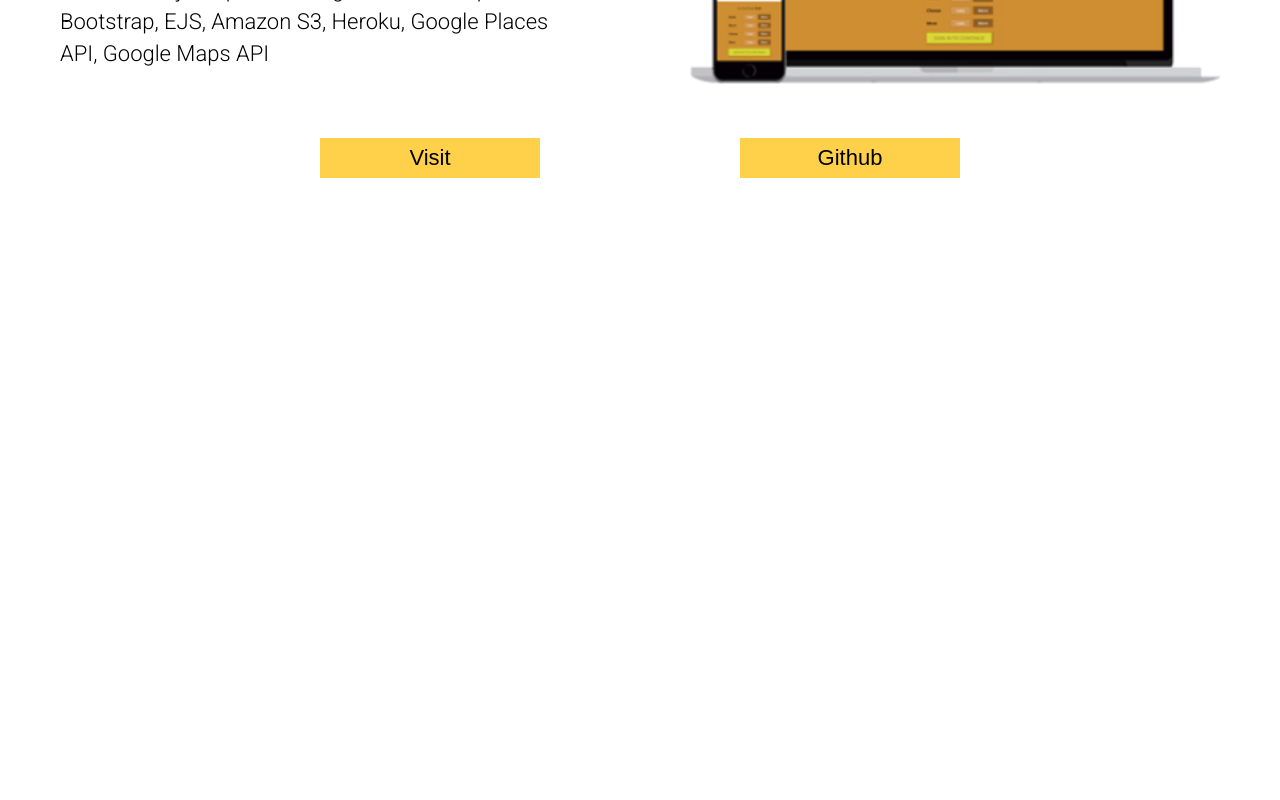
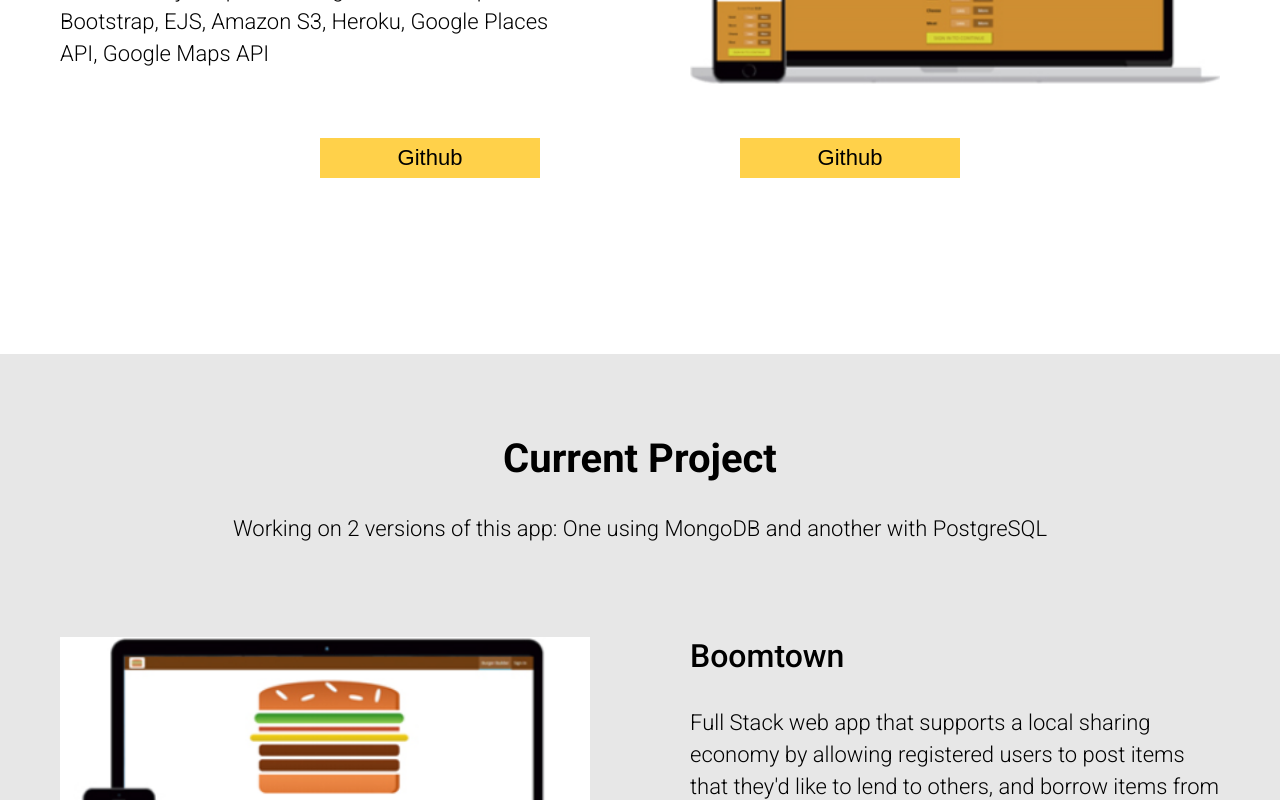
Before and after one commit to Aseelaldallal/portfolio, a React app: page / in a window 1280 px wide. Shown: the part 2920-3720 px from the top of the page. Before the commit the page ends 3274 px from the top, so only its background shows below. Built offline with nearby package versions, Linux system fonts and the light colour scheme.

Commit message:
Add current project component

```diff
--- a/src/App.js
+++ b/src/App.js
@@ -3,6 +3,7 @@ import NavBar from './components/Navigation/NavBar/NavBar';
 import Home from './components/Home/Home';
 import Skills from './components/Skills/Skills';
 import FeaturedProjects from './components/Featured Projects/FeaturedProjects';
+import CurrentProject from './components/CurrentProject/CurrentProject';
 import classes from './App.css';
 
 class App extends Component {
@@ -13,6 +14,7 @@ class App extends Component {
         <Home />
         <Skills />
         <FeaturedProjects />
+        <CurrentProject />
       </div>
     );
   }
--- /dev/null
+++ b/src/components/CurrentProject/CurrentProject.css
@@ -0,0 +1,8 @@
+.currentProject {
+  width: 100%;
+  padding-top: 3rem;
+  padding-bottom: 3rem;
+  background-color: #e7e7e7;
+  margin: 0 auto;
+  text-align: center;
+}
--- /dev/null
+++ b/src/components/CurrentProject/CurrentProject.js
@@ -0,0 +1,27 @@
+// React
+import React from 'react';
+// Components
+import Title from '../UI/Title/Title';
+import Project from '../Project/Project';
+// Style
+import classes from './CurrentProject.css';
+
+const CurrentProject = () => {
+  return (
+    <section className={classes.currentProject}>
+      <Title
+        title="Current Project"
+        subheading="Working on 2 versions of this app: One using MongoDB and another with PostgreSQL"
+      />
+      <Project
+        title="Boomtown"
+        description="Full Stack web app that supports a local sharing economy by allowing registered users to post items that they'd like to lend to others, and borrow items from fellow users."
+        tech="Node, Express, MongoDB, PostgreSQL React, Redux, Amazon AWS"
+        image="burger"
+        gitLink="https://github.com/Aseelaldallal/boomtown"
+      />
+    </section>
+  );
+};
+
+export default CurrentProject;
--- a/src/components/Project/Project.js
+++ b/src/components/Project/Project.js
@@ -28,9 +28,10 @@ const Project = props => {
         </div>
       </div>
       <div className={classes.buttonContainer}>
-        <Button label="visit" link={props.visitLink} />
-
         <Button label="github" link={props.gitLink} />
+        {props.visitLink ? (
+          <Button label="github" link={props.visitLink} />
+        ) : null}
       </div>
     </div>
   );
```
